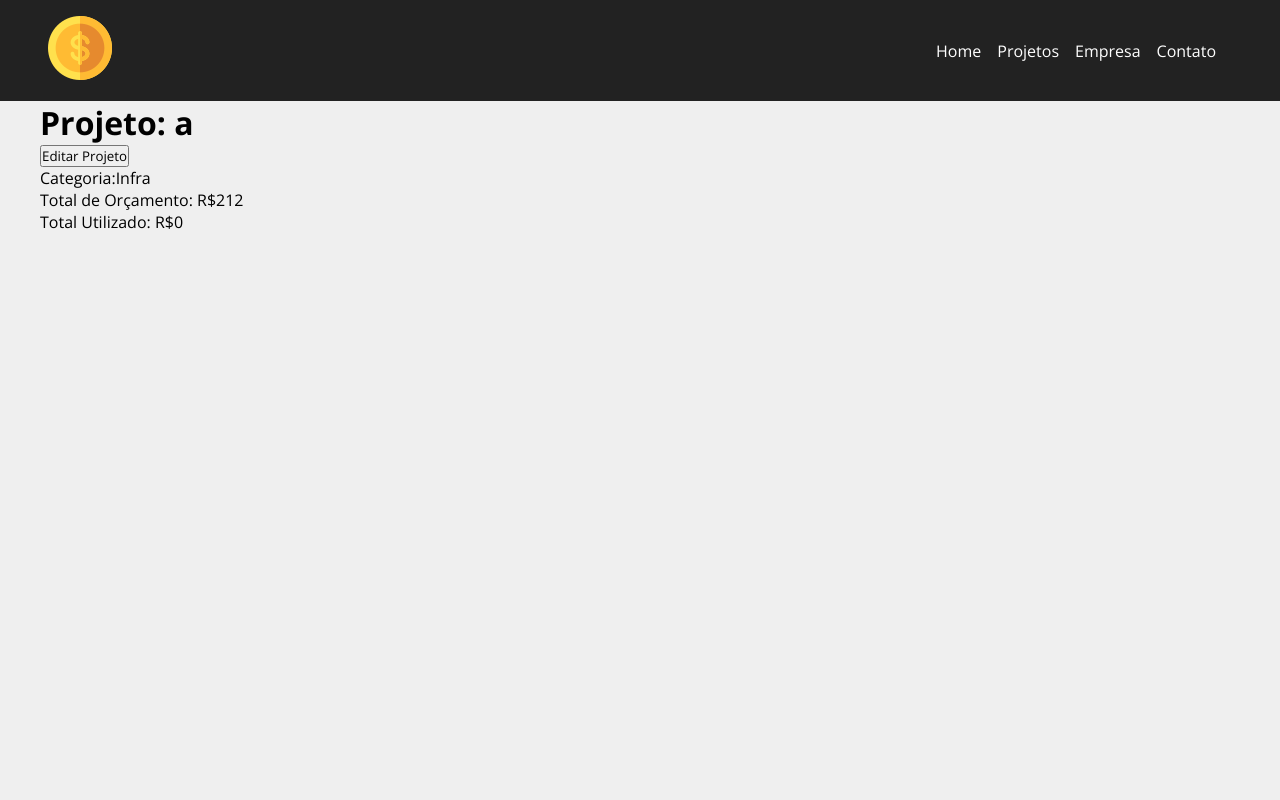
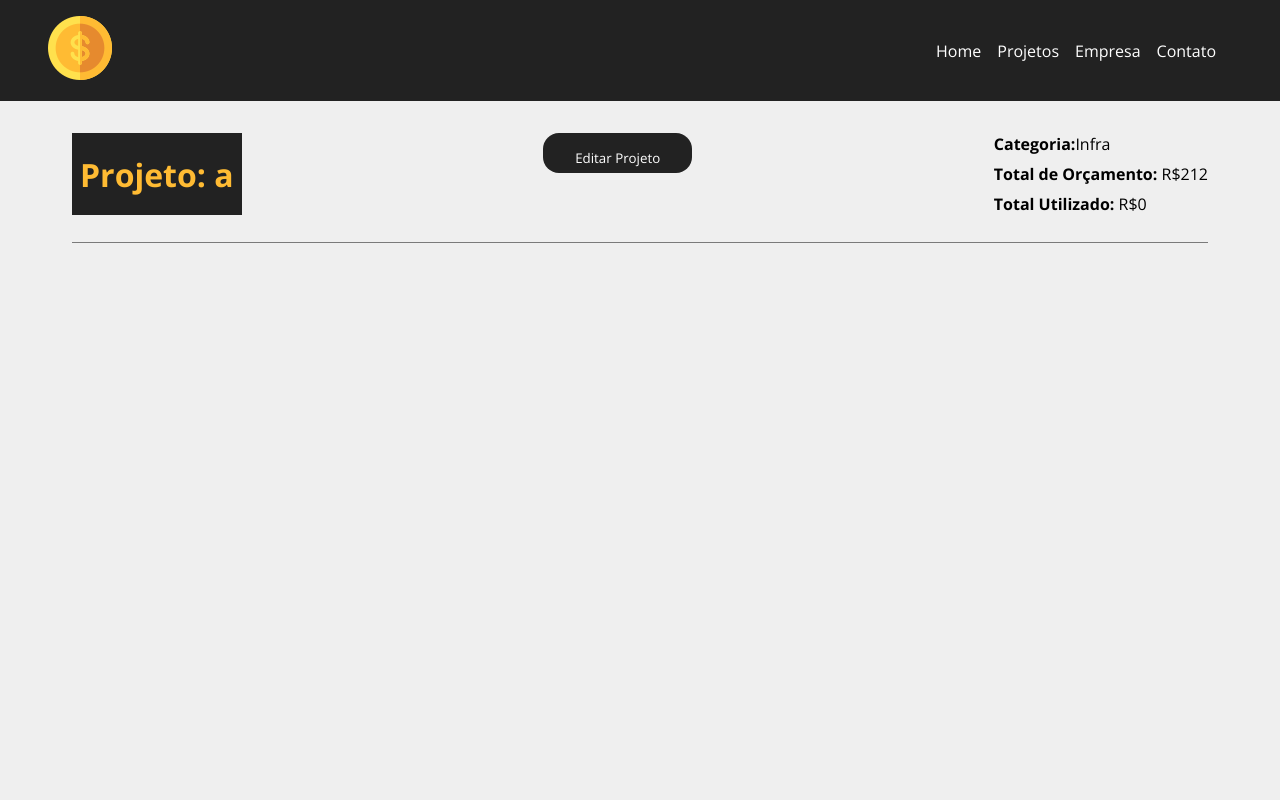
Before and after one commit to RafaelHDSV/Costs, a React (Create React App) app: page /project/1 in a window 1280 px wide. Shown: the top 800 px of the page. Built offline with nearby package versions, Linux system fonts and the light colour scheme; data requests are answered from the project's data file; the HTML template or start-up script is replaced by a standard one.

Commit message:
Adding pages project

```diff
--- a/src/components/pages/Project.js
+++ b/src/components/pages/Project.js
@@ -33,11 +33,11 @@ const Project = () => {
     return (
         <>
             {project.name ? (
-                <div>
+                <div className={styles.project_details}>
                     <Container customClass='column'>
-                        <div>
+                        <div className={styles.details_container}>
                             <h1>Projeto: {project.name}</h1>
-                            <button onClick={toggleProjectForm}>{!showProjectForm ? 'Editar Projeto' : 'Fechar'}</button>
+                            <button className={styles.btn} onClick={toggleProjectForm}>{!showProjectForm ? 'Editar Projeto' : 'Fechar'}</button>
                             {!showProjectForm ? (
                                 <div>
                                     <p><span>Categoria:</span>{project.category.name}</p>
--- a/src/components/pages/Project.module.css
+++ b/src/components/pages/Project.module.css
@@ -0,0 +1,55 @@
+.project_details {
+    width: 100%;
+    padding: 2rem;
+}
+
+.project_details h1,
+.project_details h2,
+.project_details p {
+    margin-bottom: .5rem;
+}
+
+.project_details h1 {
+    display: flex;
+    flex-direction: column;
+    justify-content: center;
+    align-items: center;
+    background-color: #222;
+    color: #ffbb33;
+    padding: .5rem;
+}
+
+.project_details span {
+    font-weight: bold;
+}
+
+.details_container,
+.service_form_container {
+    display: flex;
+    flex-direction: row;
+    justify-content: space-between;
+    flex-wrap: wrap;
+    border-bottom: 1px solid #7a7a7a;
+    margin-bottom: 1.2rem;
+    padding-bottom: 1.2rem;
+}
+
+.btn {
+    text-decoration: none;
+    background-color: #222;
+    color: #fff;
+    border-radius: 1rem;
+    padding: 1rem 2rem;
+    max-height: 40px;
+    border: none;
+    cursor: pointer;
+    transition: .5s all ease;
+}
+
+.btn:hover {
+    color: #ffbb33;
+}
+
+.form {
+    width: 100%;
+}
```
